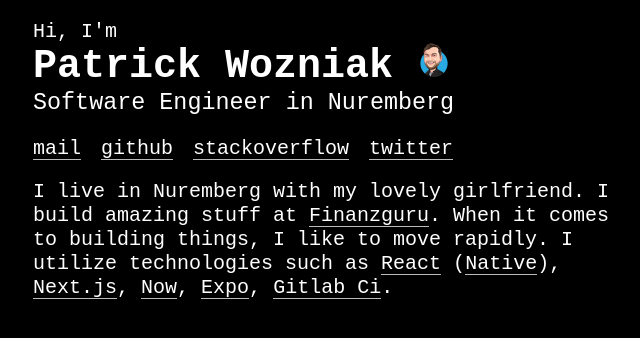
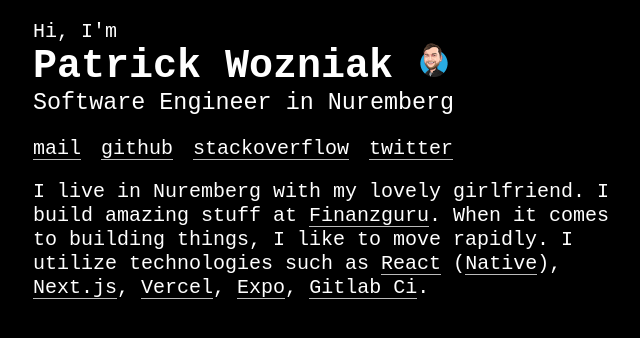
Before and after one commit to patlux/patwoz-de, a Next.js app: page / in a window 1280 px wide. Shown: the top 338 px of the page, without its empty margins (307-947 px from the left). Built offline with nearby package versions, Linux system fonts and the light colour scheme.

Commit message:
chore(vercel): renaming now -> vercel

```diff
--- a/src/pages/index.tsx
+++ b/src/pages/index.tsx
@@ -42,11 +42,7 @@ const IndexPage: NextPage<Props> = ({ listOfAddresses = INITIAL_LIST_OF_ADDRESSE
       <span>Hi, I'm</span>
       <h1>
         Patrick Wozniak{' '}
-        <a
-          className="link-inherit"
-          href="/beauty-512.png"
-          title="Open image of Patrick Wozniak"
-        >
+        <a className="link-inherit" href="/beauty-512.png" title="Open image of Patrick Wozniak">
           <img
             src="/beauty-34.png"
             alt="Face photo of Patrick Wozniak"
@@ -73,7 +69,11 @@ const IndexPage: NextPage<Props> = ({ listOfAddresses = INITIAL_LIST_OF_ADDRESSE
           React
         </a>{' '}
         (
-        <a rel="noreferrer noopener" href="https://facebook.github.io/react-native/" target="_blank">
+        <a
+          rel="noreferrer noopener"
+          href="https://facebook.github.io/react-native/"
+          target="_blank"
+        >
           Native
         </a>
         ),{' '}
@@ -81,15 +81,19 @@ const IndexPage: NextPage<Props> = ({ listOfAddresses = INITIAL_LIST_OF_ADDRESSE
           Next.js
         </a>
         ,{' '}
-        <a rel="noreferrer noopener" href="https://zeit.co/now" target="_blank">
-          Now
+        <a rel="noreferrer noopener" href="https://vercel.com/" target="_blank">
+          Vercel
         </a>
         ,{' '}
         <a rel="noreferrer noopener" href="https://expo.io/snacks/@patwoz" target="_blank">
           Expo
         </a>
         ,{' '}
-        <a rel="noreferrer noopener" href="https://about.gitlab.com/product/continuous-integration/" target="_blank">
+        <a
+          rel="noreferrer noopener"
+          href="https://about.gitlab.com/product/continuous-integration/"
+          target="_blank"
+        >
           Gitlab Ci
         </a>
         .
```
Also changed, not shown: vercel.json (renamed from now.json), 2 other files (tests, documents, lock files or other folders).
